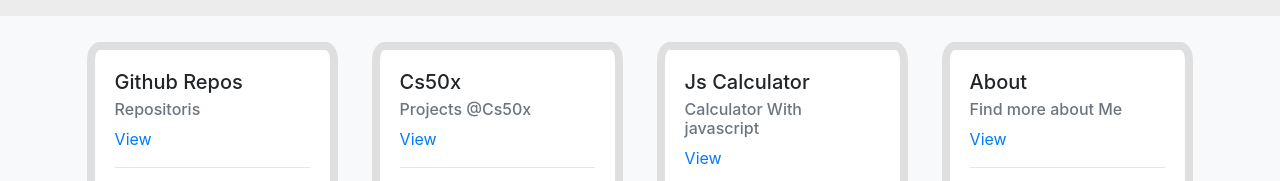
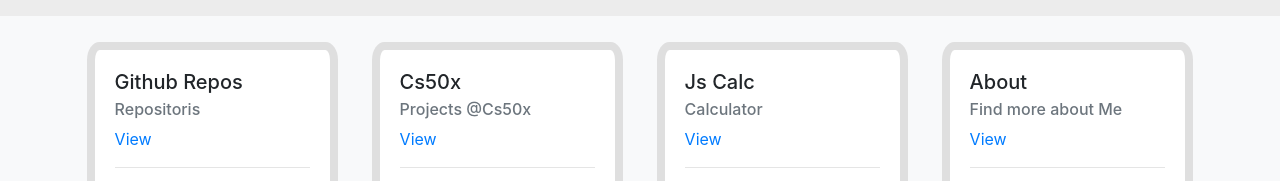
Before and after one commit to ArjunKVarma/Portfolio, a plain HTML site: page index.html in a window 1280 px wide. Shown: the part 664-845 px from the top of the page. Drawn offline with nearby package versions, Linux system fonts and the light colour scheme.

Commit message:
Update index.html

```diff
--- a/index.html
+++ b/index.html
@@ -82,8 +82,8 @@
                 <div class="col-xs-6 col-sm-6 col-md-3 ">
                     <div class="card w-auto">
                         <div class="card-body">
-                            <h5 class="card-title">Js Calculator</h5>
-                            <h6 class="card-subtitle mb-2 text-muted">Calculator With javascript</h6>
+                            <h5 class="card-title">Js Calc</h5>
+                            <h6 class="card-subtitle mb-2 text-muted">Calculator</h6>
                             <a href="jscalculator.html" class="card-link">View</a>
                             <hr>
                             <img class="card-img-top"
```
